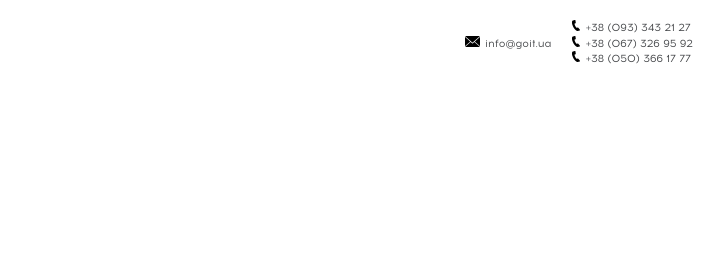
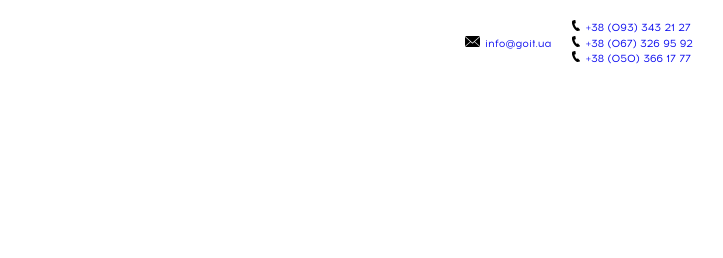
Before and after one commit to VadymYakovets/HolidayProject, a website: page src/index.html in a window 1280 px wide. Shown: the top 258 px of the page, 371-1094 px from the left. Drawn offline with nearby package versions, Linux system fonts and the light colour scheme; files that its build step writes are made by us from their sources; files whose address does not match are found by name.

Commit message:
add link

```diff
--- a/src/html/header.html
+++ b/src/html/header.html
@@ -6,11 +6,11 @@
         </a>
         <div class="header__contact-wrapper">
             <div class="contact-wrapper__contact main__text">
-                <p class="contact__email">info@goit.ua</p>
+                <a href="#"> <p class="contact__email">info@goit.ua</p></a>
                 <div class="contact__number-wrapper">
-                    <p class="contact__p-number">+38 (093) 343 21 27  </p>
-                    <p class="contact__p-number">+38 (067) 326 95 92 </p>
-                    <p class="contact__p-number">+38 (050) 366 17 77</p>
+                    <a href="#"> <p class="contact__p-number">+38 (093) 343 21 27  </p></a>
+                    <a href="#"> <p class="contact__p-number">+38 (067) 326 95 92 </p></a>
+                    <a href="#"> <p class="contact__p-number">+38 (050) 366 17 77</p></a>
                 </div>
             </div>
         </div>
--- a/src/scss/header.scss
+++ b/src/scss/header.scss
@@ -17,7 +17,6 @@
 }
 
 .contact-wrapper__contact {
-
     display: flex;
     align-items: center;
     font-size: $textHeaderMobile;
@@ -38,18 +37,14 @@
 }
 
 @media (min-width: 380px), (min-width: 768px) {
-
  .header {
     display: flex;
     justify-content: space-between;
     align-items: flex-end;
 }
-
 .header__logo__img {
     width: rem(120);
     height: rem(40);
     margin-bottom: 0;
     }
-
-
 }
--- a/src/scss/section-one.scss
+++ b/src/scss/section-one.scss
@@ -62,13 +62,10 @@
             margin:auto;
             margin-top:rem(16);
             &__tittle{
-
                font-family: "Acrom-extrabold", sans-serif;
                color: #000;
                font-weight: 400;
-
                margin-bottom: rem(10);
-
                &::before{
                     @extend %before;
                     margin-bottom:20px;
@@ -77,17 +74,14 @@
                 }
             }
             &__content{
-
                 font-family: "Acrom-medium", sans-serif;
                 color: #000000;
                 font-size:$textSizeMobile;
                 line-height: rem(13);
                 margin-bottom: rem(12);
-
                    &:last-child{
                     margin-bottom: 0;
                 }
-
 
             }
         }
```
Also changed, not shown: build/index.html. Lines whose indentation alone changed are shown as unchanged.
